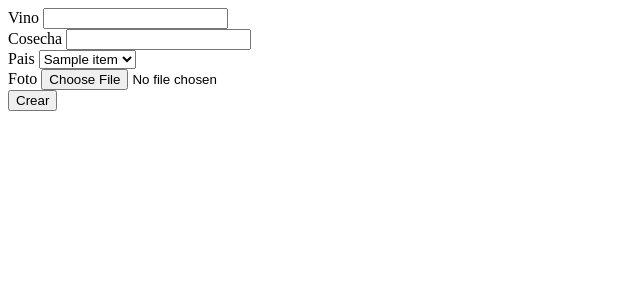
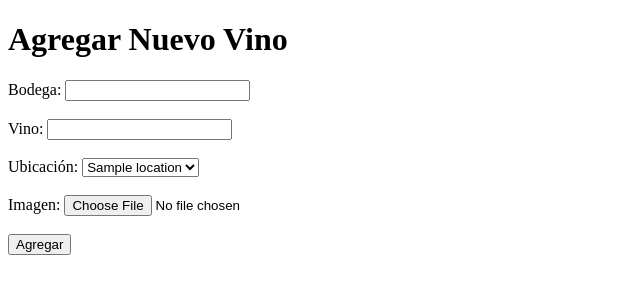
Before and after one commit to matyange/Api_EnoTech, a Flask app: template templates/create.html in a window 1280 px wide. Shown: the top 300 px of the page, without its empty margins (0-640 px from the left). Run offline with Flask 3, Linux system fonts and the light colour scheme; the template is opened without the code that fills it: most values are stand-ins (such as "Sample title", 1, 10 or a date in 2020).

Commit message:
Modificado el app y create, se pueden cargar fotos

```diff
--- a/app.py
+++ b/app.py
@@ -1,112 +1,114 @@
-from flask import render_template, redirect, request, url_for
-from flask import Flask
+from flask import Flask, render_template, redirect, request, url_for
 from flaskext.mysql import MySQL
-
+import os
+from werkzeug.utils import secure_filename
 
 app = Flask(__name__)
 
+# Configuración de la base de datos MySQL
+app.config['MYSQL_DATABASE_HOST'] = 'localhost'
+app.config['MYSQL_DATABASE_USER'] = 'root'
+app.config['MYSQL_DATABASE_PASSWORD'] = ''
+app.config['MYSQL_DATABASE_DB'] = 'api_enotech'
+app.config['UPLOAD_FOLDER'] = 'static/uploads'
+app.config['MAX_CONTENT_LENGTH'] = 16 * 1024 * 1024
+
 mysql = MySQL()
-
-app.config['MYSQL_DATABASE_HOST']='localhost'
-app.config['MYSQL_DATABASE_USER']='root'
-app.config['MYSQL_DATABASE_PASSWORD']=''
-app.config['MYSQL_DATABASE_DB']='api_enotech'
-
 mysql.init_app(app)
 
-def callBD(query,value = 0):
+def callBD(query, value=0):
     conexion = mysql.connect()
     cursor = conexion.cursor()
     if value == 0:
         cursor.execute(query)
     else:
-        cursor.execute(query,value)
+        cursor.execute(query, value)
     conexion.commit()
     return cursor.fetchall()
 
 @app.route('/')
 @app.route('/index')
 def index():
-    return render_template('/index.html')
+    return render_template('index.html')
 
 @app.route('/nosotros')
 def nosotros():
-    return render_template('/nosotros.html')
+    return render_template('nosotros.html')
 
 @app.route('/contacto')
 def contacto():
-    return render_template('/contacto.html')
+    return render_template('contacto.html')
 
 @app.route('/productos')
 def productos():
-    return render_template('/productos.html')
-
+    return render_template('productos.html')
 
 @app.route('/getAll')
 def getAll():
-    sql ="select a.idWine,a.winery,a.wine,b.country,a.image from `Api_Enotech`.`wines` as a inner join `Api_Enotech`.`Locations` as b on a.id_Location = b.idLocation "
+    sql = "SELECT a.idWine, a.winery, a.wine, b.country, a.image FROM wines AS a INNER JOIN Locations AS b ON a.id_Location = b.idLocation"
     datos = callBD(sql)
-
-    return render_template('/getAll.html',wines = datos)
-
-
+    return render_template('getAll.html', wines=datos)
 
 @app.route('/create')
 def create():
-    sql = "select `idLocation`,`country` from `Api_Enotech`.`Locations`"
+    sql = "SELECT idLocation, country FROM Locations"
     datos = callBD(sql)
+    return render_template('create.html', locations=datos)
 
-    return render_template('/create.html',locations = datos)
+@app.route('/addWine', methods=["POST"])
+def addWine():
+    try:
+        _winery = request.form["winery"]
+        _wine = request.form["wine"]
+        _location = request.form["location"]
+        _image = request.files["txtFoto"]
 
+        if _image:
+            filename = secure_filename(_image.filename)
+            _image.save(os.path.join(app.config['UPLOAD_FOLDER'], filename))
+        else:
+            filename = "default.jpg"
 
-
-# TODO: REALIZAR EL GUARDADO DE LAS IMAGENES
-@app.route('/addWine',methods=["POST"])
-def addWine():
-    _winery = request.form["winery"]
-    _wine = request.form["wine"]
-    _location = request.form["location"]
-    # _image = request.form["image"]
-    _image = request.files["txtFoto"]
-    datos = (_winery,_wine,_location,_image)
-
-    sql = "insert into `Api_Enotech`.`wines` (`winery`,`wine`,`id_Location`,`image`) values (%s,%s,%s,%s)"
-    callBD(sql,datos)
-
-    return redirect(url_for('getAll'))
+        datos = (_winery, _wine, _location, filename)
+        sql = "INSERT INTO wines (winery, wine, id_Location, image) VALUES (%s, %s, %s, %s)"
+        callBD(sql, datos)
+        return redirect(url_for('getAll'))
+    except Exception as e:
+        print("Error al agregar el vino:", e)
+        return f"Error al agregar el vino: {e}", 400
 
 @app.route('/edit/<int:id>')
 def edit(id):
+    sql = "SELECT a.idWine, a.winery, a.wine, b.country, a.image FROM wines AS a INNER JOIN Locations AS b ON a.id_Location = b.idLocation WHERE idWine = %s"
+    query = "SELECT idLocation, country FROM Locations"
+    wine = callBD(sql, id)
+    locations = callBD(query)
+    return render_template('edit.html', datos=wine, locations=locations)
 
-    sql ="select a.idWine,a.winery,a.wine,b.country,a.image from `Api_Enotech`.`wines` as a inner join `Api_Enotech`.`Locations` as b on a.id_Location = b.idLocation where `idWine` = %s"
-    query = "select `idLocation`,`country` from `Api_Enotech`.`Locations`"
-
-    wine = callBD(sql,id)
-    locations = callBD(query)
-
-    return render_template('/edit.html',datos = wine, locations = locations)
-
-@app.route('/update',methods=["POST"])
+@app.route('/update', methods=["POST"])
 def update():
     __id = request.form["id"]
     _winery = request.form["winery"]
     _wine = request.form["wine"]
     _location = request.form["location"]
-    _image = "null"
+    _image = request.files["txtFoto"]
 
-    update =[_winery,_wine,_location,_image,__id]
-    query = "update `Api_Enotech`.`wines` set `winery`=%s,`wine`=%s,`id_Location`=%s,`image`=%s where `idWine`=%s"
-    callBD(query,update)
+    if _image and _image.filename != '':
+        filename = secure_filename(_image.filename)
+        _image.save(os.path.join(app.config['UPLOAD_FOLDER'], filename))
+    else:
+        filename = "default.jpg"
 
-    return redirect('/getAll')
+    update = [_winery, _wine, _location, filename, __id]
+    query = "UPDATE wines SET winery=%s, wine=%s, id_Location=%s, image=%s WHERE idWine=%s"
+    callBD(query, update)
+    return redirect(url_for('getAll'))
 
 @app.route('/delete/<int:id>')
 def delete(id):
-    query = "delete from `Api_Enotech`.`wines` where `idWine` = %s"
-    callBD(query,id)
-
-    return redirect('/getAll')
-
+    query = "DELETE FROM wines WHERE idWine = %s"
+    callBD(query, id)
+    return redirect(url_for('getAll'))
 
 if __name__ == '__main__':
-    app.run(debug=True,port=8500)
+    app.run(debug=True, port=8500)
--- a/templates/create.html
+++ b/templates/create.html
@@ -1,39 +1,30 @@
 <!DOCTYPE html>
 <html lang="en">
-
 <head>
     <meta charset="UTF-8">
     <meta name="viewport" content="width=device-width, initial-scale=1.0">
-    <title>Document</title>
+    <title>Crear Vino</title>
 </head>
+<body>
+    <h1>Agregar Nuevo Vino</h1>
+    <form action="{{ url_for('addWine') }}" method="POST" enctype="multipart/form-data">
+        <label for="winery">Bodega:</label>
+        <input type="text" id="winery" name="winery" required><br><br>
 
-<body>
-<form action="/addWine" method="post" enctype="multipart/form-data">
-<div>
-    <label for="winery">Vino</label>
-    <input type="text" id="winery" name="winery">
-</div>
-<div>
-    <label for="wine">Cosecha</label>
-    <input type="text" id="wine" name="wine">
-</div>
-<div>
-    <label for="pais">Pais</label>
-    <select name="location" id="pais" >
-        {%for item in locations%}
-        <option value="{{item[0]}}">{{item[1]}}</option>
-        {% endfor %}
-    </select>
-</div>
-<div>
-    <label for="foto">Foto</label>
-    <input type="file" id="foto" name="image">
-</div>
-<div>
-    <input type="submit" value="Crear">
-</div>
+        <label for="wine">Vino:</label>
+        <input type="text" id="wine" name="wine" required><br><br>
 
-</form>
+        <label for="location">Ubicación:</label>
+        <select id="location" name="location" required>
+            {% for location in locations %}
+                <option value="{{ location[0] }}">{{ location[1] }}</option>
+            {% endfor %}
+        </select><br><br>
+
+        <label for="txtFoto">Imagen:</label>
+        <input type="file" id="txtFoto" name="txtFoto"><br><br>
+
+        <button type="submit">Agregar</button>
+    </form>
 </body>
-
 </html>
```
Also changed, not shown: static/uploads/uva-chardonnay.jpg (added).
